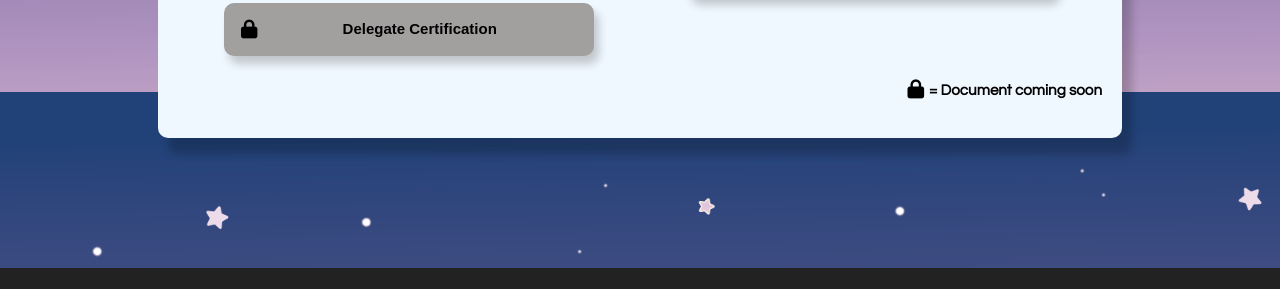
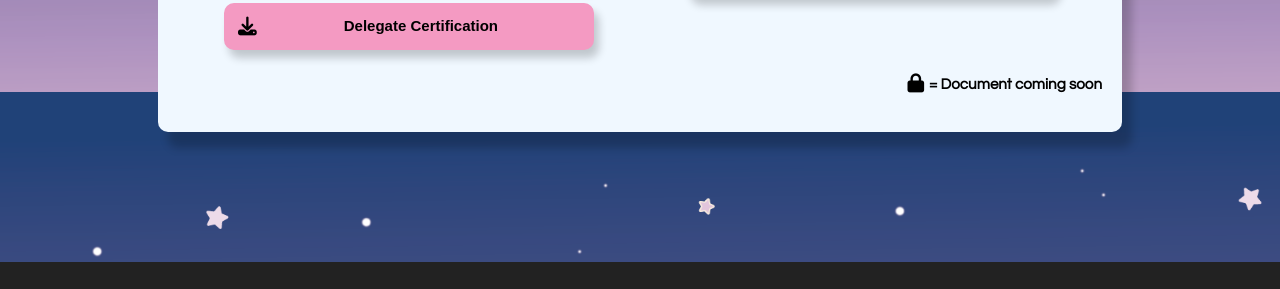
Before and after one commit to SCCCKI/scccki.github.io, a plain HTML site: page documents.html in a window 1280 px wide. Shown: the part 1508-1797 px from the top of the page. Drawn offline with nearby package versions, Linux system fonts and the light colour scheme.

Commit message:
Delegate certification added

```diff
--- a/_notes/dwsync.xml
+++ b/_notes/dwsync.xml
@@ -3,7 +3,7 @@
 <file name=".htaccess" server="C:/Apache24/htdocs/" local="132190064710000000" remote="132190064710000000" Dst="1" />
 <file name="announcements.html" server="C:/Apache24/htdocs/" local="132240419239880949" remote="132240419230000000" Dst="1" />
 <file name="Committee.html" server="C:/Apache24/htdocs/" local="132190064710000000" remote="132190064710000000" Dst="1" />
-<file name="documents.html" server="C:/Apache24/htdocs/" local="132246419742314297" remote="132246419740000000" Dst="1" />
+<file name="documents.html" server="C:/Apache24/htdocs/" local="132248157127481636" remote="132248157120000000" Dst="1" />
 <file name="faq.html" server="C:/Apache24/htdocs/" local="132190064710000000" remote="132190064710000000" Dst="1" />
 <file name="favicon.ico" server="C:/Apache24/htdocs/" local="132190064710000000" remote="132190064710000000" Dst="1" />
 <file name="index.html" server="C:/Apache24/htdocs/" local="132190064720000000" remote="132190064720000000" Dst="1" />
--- a/documents.html
+++ b/documents.html
@@ -133,16 +133,16 @@
 								<button class="download-button">																<i class="download-icon fa fa-download"></i>Instructions for Candidates					</button>
 							</a>
 
-							<button class="download-button-inactive">
-								<i class="download-icon fas fa-lock"></i>Delegate Certification
-							</button>
+							<a href="/content/Delegate Certification 2020.pdf"><button class="download-button">								<i class="download-icon fa fa-download"></i>Delegate Certification							</button></a>
 
 						</div>
 						<div class="document-col" style="float:right;">
 							<h4>Resources</h4>
 
-								<a href="http://resources.cnhcirclek.org/mr/"><button class="download-button">									<i class="download-icon fas fa-external-link-alt"></i>District Convention Awards															</button></a>
-
+								<a href="http://resources.cnhcirclek.org/mr/">
+									<button class="download-button">
+									<i class="download-icon fas fa-external-link-alt"></i>District Convention Awards												</button>
+								</a>
 							<button class="download-button-inactive">
 								<i class="download-icon fas fa-lock"></i>Driver's Form & Directions
 							</button>
```
Also changed, not shown: 1 other file.
